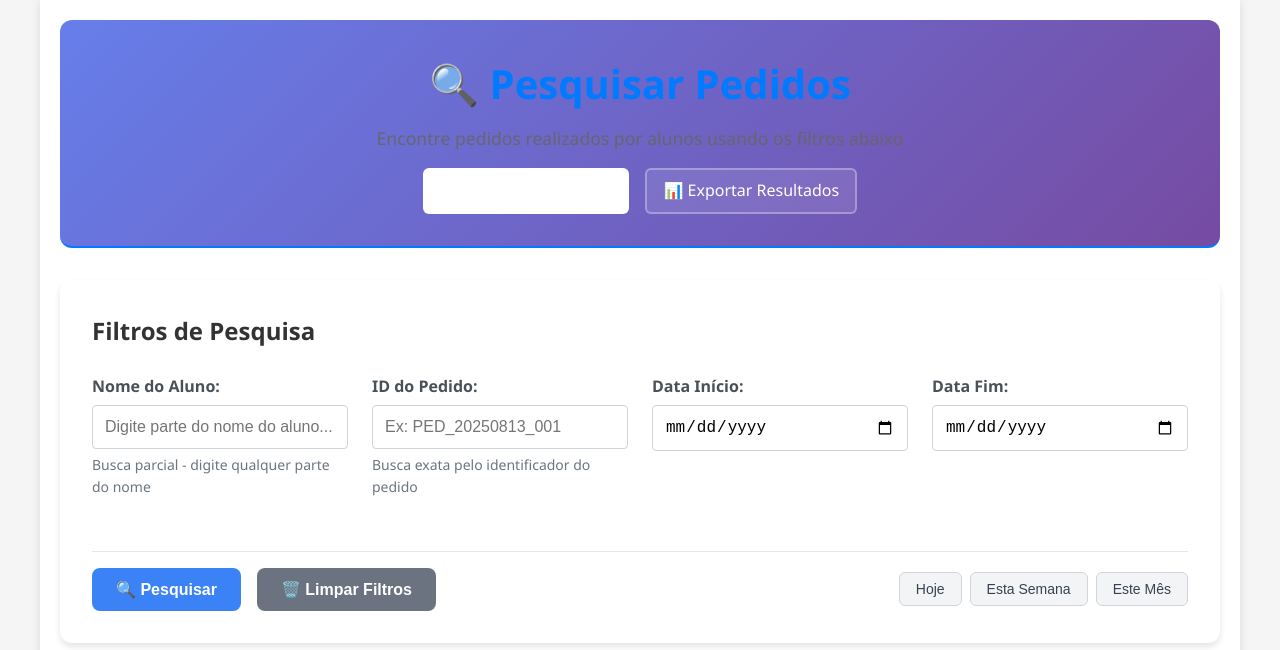
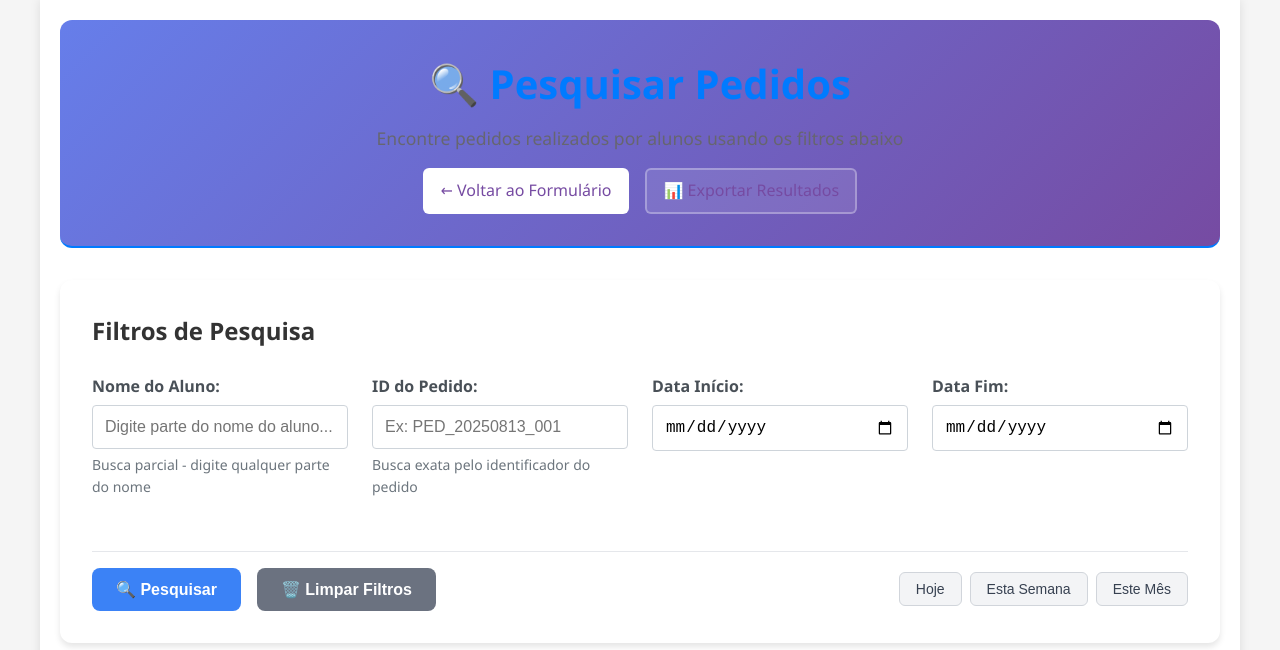
Before and after one commit to Anincreadiblecoder/Formulario_Pedidos, a plain HTML site: page pesquisar_pedidos.html in a window 1280 px wide. Drawn offline with Linux system fonts and the light colour scheme; no server answers.

Commit message:
Substitui arquivos do site

```diff
--- a/pesquisa_styles.css
+++ b/pesquisa_styles.css
@@ -30,7 +30,7 @@
 }
 
 .nav-link {
-    color: white;
+    color: #764ba2;
     text-decoration: none;
     padding: 0.5rem 1rem;
     border: 2px solid rgba(255, 255, 255, 0.3);
```
